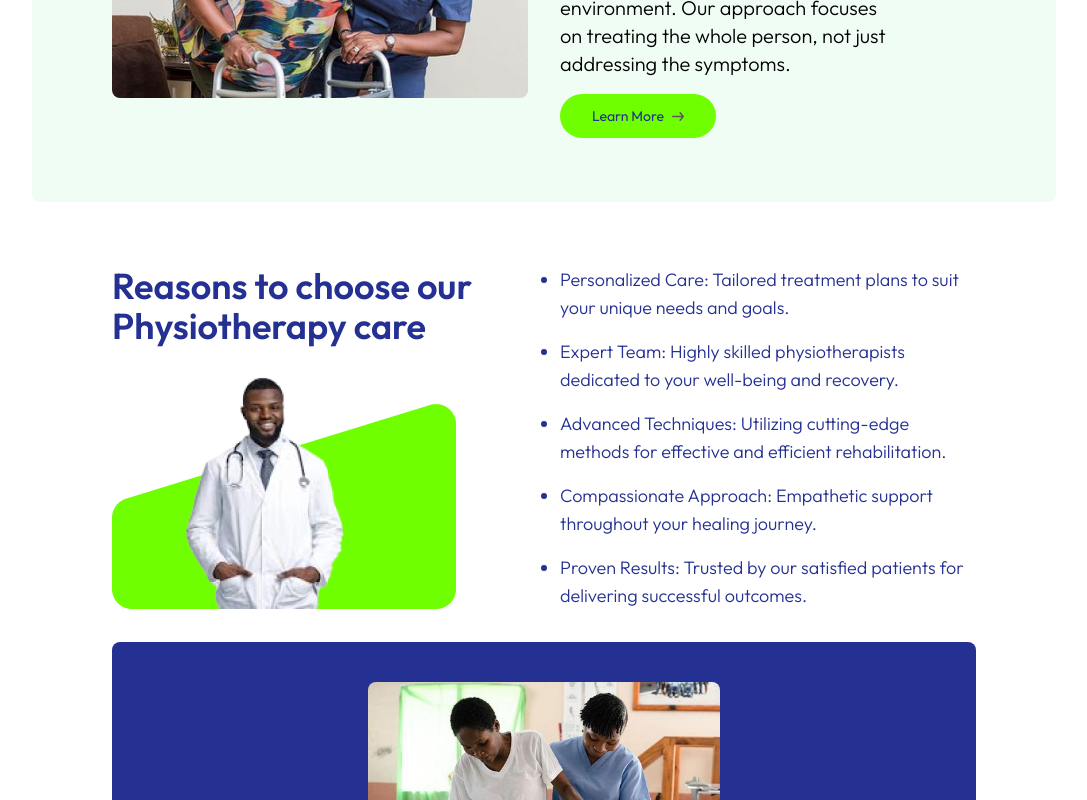
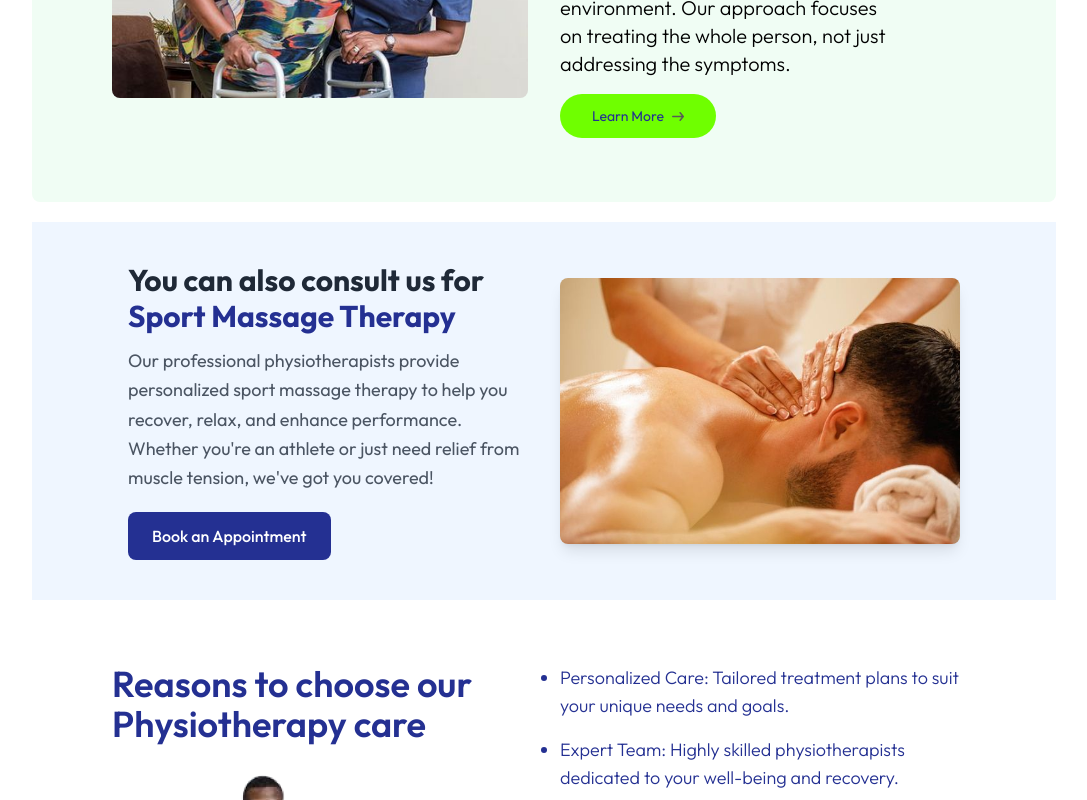
Before and after one commit to amooesther/alexa_physio, a React (Vite) app: page / in a window 1280 px wide. Shown: the part 807-1607 px from the top of the page, without its empty margins (96-1183 px from the left). Built offline with nearby package versions, Linux system fonts and the light colour scheme; no server answers.

Commit message:
sport massage section added

```diff
--- a/src/Components/HeroTwo.jsx
+++ b/src/Components/HeroTwo.jsx
@@ -5,6 +5,8 @@ import{Link} from 'react-router-dom'
 const HeroTwo = () => {
 
   return (
+    <div>
+
     <div className='flex flex-col md:flex-row items-center bg-green-50 rounded-lg px-6 md:px-10 lg:px-20 py-16 gap-8 mt-5'>
       <div className='w-full md:w-1/2'>
         <img className='w-full h-auto rounded-lg' src={assets.headerTwo_img} alt="" />
@@ -25,6 +27,36 @@ const HeroTwo = () => {
         </p></Link>
       </div>
     </div>
+    <section className="mt-5 bg-blue-50 py-10 px-5 md:px-16 lg:px-24">
+      <div className="max-w-5xl mx-auto grid grid-cols-1 md:grid-cols-2 items-center gap-8">
+        {/* Text Section */}
+        <div className="text-center md:text-left">
+          <h3 className="text-2xl md:text-3xl font-bold text-gray-800">
+            You can also consult us for{" "}
+            <span className="text-secondary">Sport Massage Therapy</span>
+          </h3>
+          <p className="text-gray-600 mt-3 text-lg leading-relaxed">
+            Our professional physiotherapists provide personalized sport massage
+            therapy to help you recover, relax, and enhance performance. Whether
+            you're an athlete or just need relief from muscle tension, we've got
+            you covered!
+          </p>
+          <Link to='/appointment'><button className="mt-5 bg-secondary hover:bg-blue-700 text-white font-medium px-6 py-3 rounded-lg transition duration-300">
+            Book an Appointment
+          </button></Link>
+        </div>
+
+        {/* Image Section */}
+        <div className="flex justify-center ">
+          <img
+            src={assets.relaxation}
+            alt="Sport Massage"
+            className="w-full max-w-md md:max-w-lg rounded-lg shadow-lg"
+          />
+        </div>
+      </div>
+    </section>
+    </div>
   )
 }
 
--- a/src/assets/assets.js
+++ b/src/assets/assets.js
@@ -36,6 +36,7 @@ import pain from './pain.jpg';
 import neurology from './neurology.jpg';
 import service_img from './service_img.jpeg';
 import upload_area from './upload_area.png';
+import relaxation from './relaxation.jpg';
 
 export const assets = {
   header_img,
@@ -59,6 +60,6 @@ export const assets = {
   surgical_rehab,
   pain,
   neurology,
-  service_img,Lagos1,Lagos2,
+  service_img,Lagos1,Lagos2,relaxation,
   upload_area,news1,news2,news3,news4,news5,news6,news7,news8,news9,news10,news11,news12,news13
 };
```
Also changed, not shown: src/assets/relaxation.jpg (added), 1 other file (tests, documents, lock files or other folders).
